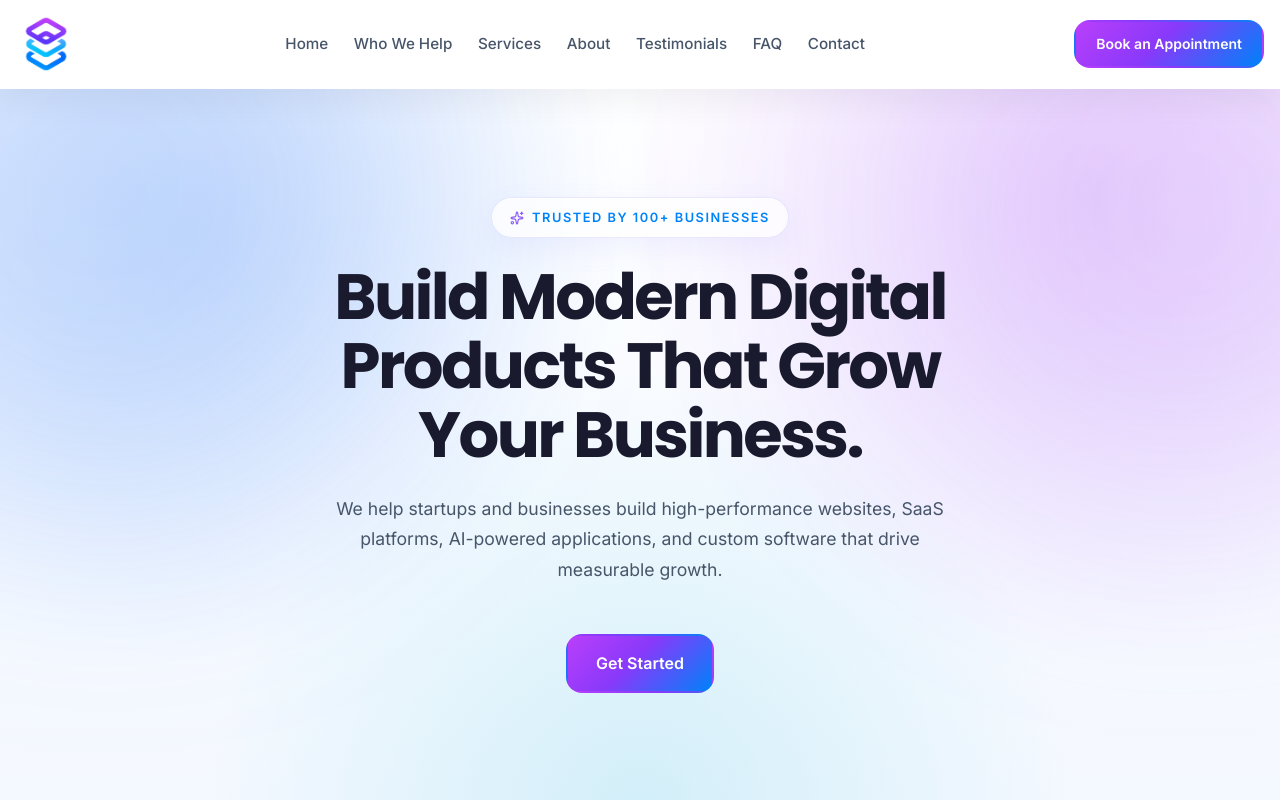
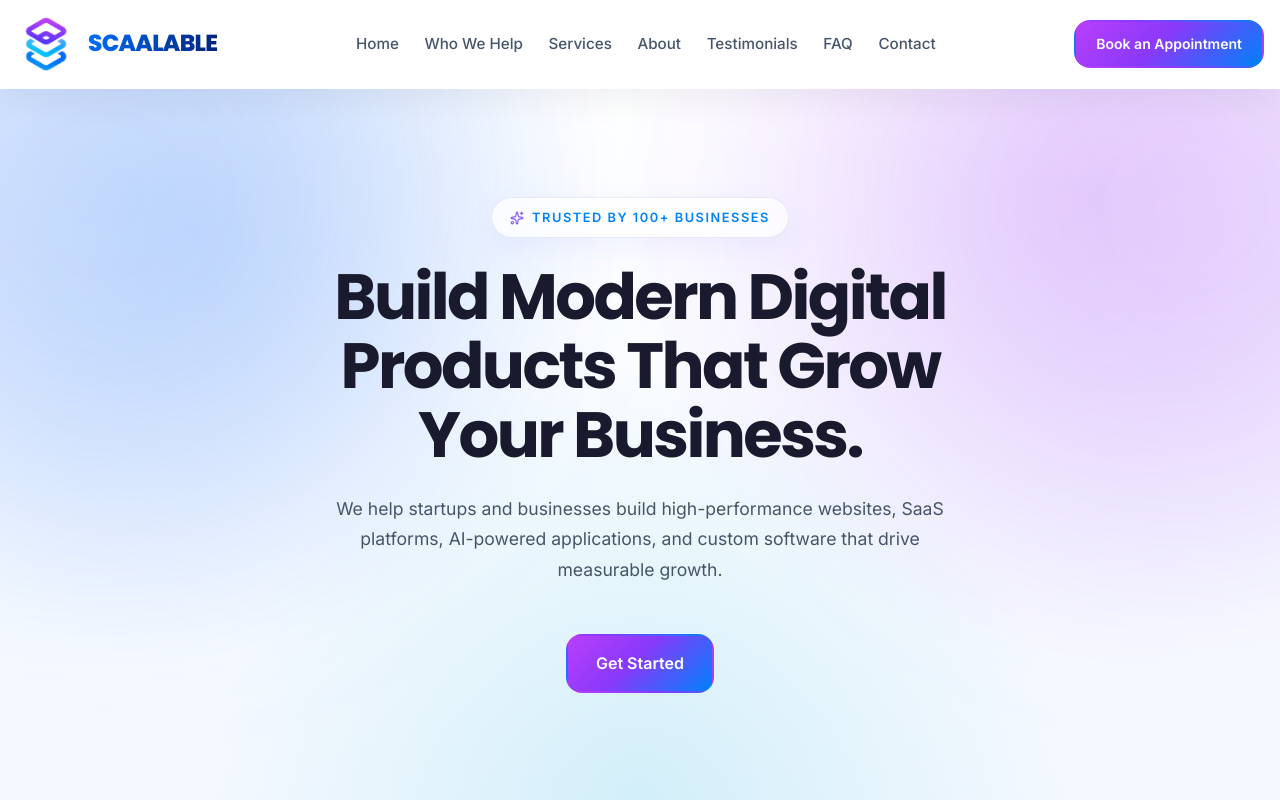
Before and after one commit to Scaalable-dev/scaalable, a React (Vite) app: page / in a window 1280 px wide. Shown: the top 800 px of the page. Built offline with nearby package versions, Linux system fonts and the light colour scheme.

Commit message:
fix(logo): add a logo name on navbar

```diff
--- a/src/components/layout/Navbar/Navbar.css
+++ b/src/components/layout/Navbar/Navbar.css
@@ -289,6 +289,35 @@
 .mobile-menu__footer .btn {
   width: 100%;
 }
+/* Logo Wordmark */
+
+.navbar__logo {
+  display: inline-flex;
+  align-items: center;
+  gap: 0.75rem;
+}
+
+.navbar__logo-text {
+  font-family: var(--font-family-heading);
+  font-size: 1.45rem;
+  font-weight: 800;
+  line-height: 1;
+  letter-spacing: -0.03em;
+
+  background: linear-gradient(
+    90deg,
+    var(--color-brand-wordmark-start),
+    var(--color-brand-wordmark-end)
+  );
+
+  -webkit-background-clip: text;
+  background-clip: text;
+
+  color: transparent;
+
+  user-select: none;
+  white-space: nowrap;
+}
 /* ==========================================================================
    RESPONSIVE
    ========================================================================== */
@@ -312,6 +341,9 @@
   .navbar__logo-image {
     width: 62px;
   }
+  .navbar__logo-text {
+    font-size: 1.2rem;
+  }
 
   .mobile-menu {
     width: 100%;
--- a/src/components/layout/Navbar/Navbar.jsx
+++ b/src/components/layout/Navbar/Navbar.jsx
@@ -51,9 +51,11 @@ const Navbar = () => {
         <Link to="/" className="navbar__logo" aria-label="Go to homepage">
           <img
             src={logo}
-            alt="Your Agency Logo"
+            alt="Scaalable Agency Logo"
             className="navbar__logo-image"
           />
+
+          <span className="navbar__logo-text">SCAALABLE</span>
         </Link>
 
         {/* Desktop Navigation */}
--- a/src/styles/tokens.css
+++ b/src/styles/tokens.css
@@ -240,6 +240,10 @@
 
   --color-brand-soft-hover: rgba(0, 130, 249, 0.12);
 
+  --color-brand-wordmark-start: #006cfa;
+
+  --color-brand-wordmark-end: #00247b;
+
   --shadow-brand: 0 12px 30px rgba(0, 130, 249, 0.12);
 
   --header-height: 72px;
```
